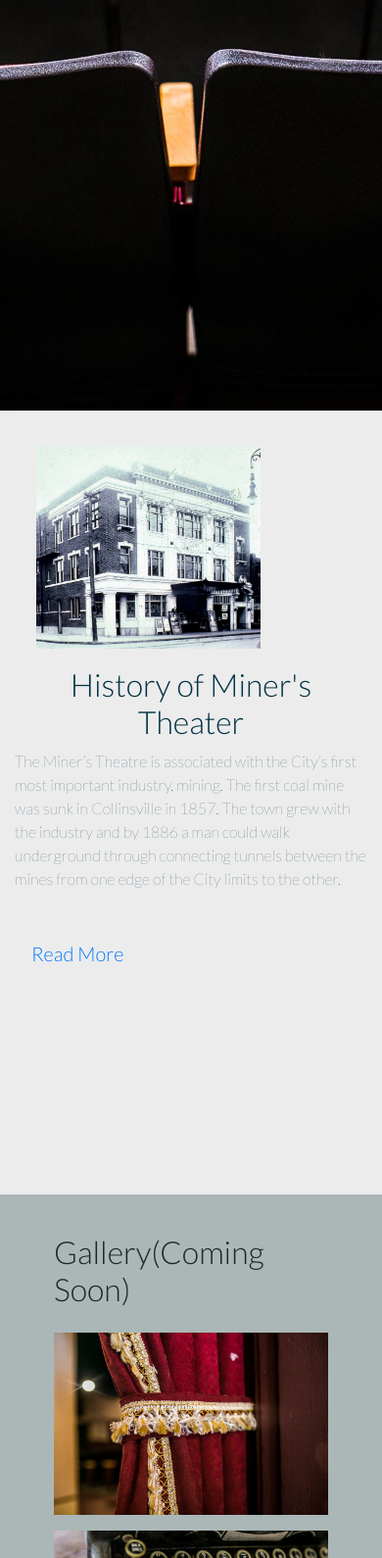
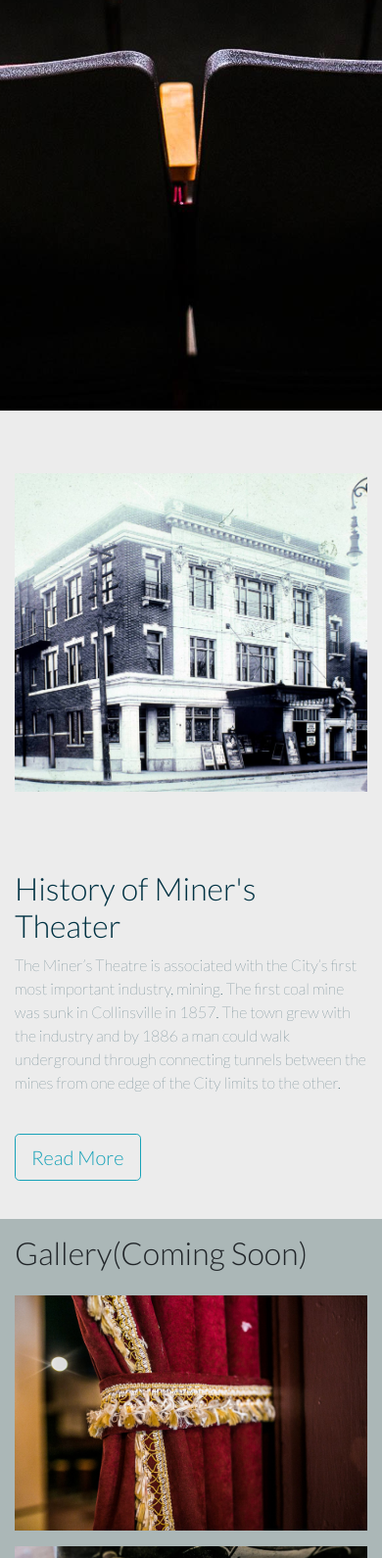
Before and after one commit to nevinherring/miners-theatre-pro, a plain HTML site: page index.html in a window 390 px wide. Shown: the part 381-1971 px from the top of the page at 98% size. Drawn offline with nearby package versions, Linux system fonts and the light colour scheme.

Commit message:
about section completed

```diff
--- a/index.html
+++ b/index.html
@@ -3,7 +3,7 @@
 <head>
     <meta charset="utf-8" />
     <meta http-equiv="X-UA-Compatible" content="IE=edge">
-    <title>157 Storage</title>
+    <title>Miner's Theatre</title>
     <meta name="viewport" content="width=device-width, initial-scale=1">
     <link rel="stylesheet" href="https://maxcdn.bootstrapcdn.com/bootstrap/4.0.0/css/bootstrap.min.css">
     <link href="https://fonts.googleapis.com/css?family=Lato:100,300" rel="stylesheet">
@@ -42,18 +42,18 @@
     <section id="about">
         <div class="container">
             <div class="row">
-              <div class="col-md-6 col-sm-6">
+              <div class="col-lg-6 col-md-12 col-sm-12">
                 <div class="about-left">
-                  <img src="img/original-picture.jpg" alt="Picture of Miner's theater in 1918">
+                  <img class="img-fluid" src="img/original-picture.jpg" alt="Picture of Miner's theater in 1918">
                 </div>
               </div>
-              <div class="col-md-6 col-sm-6">
+              <div class="col-lg-6 col-md-12 col-sm-12">
                 <div class="about-right">
                   <h2>History of Miner's Theater</h2>
                   <p>The Miner’s Theatre is associated with the City’s first most important industry, mining.  The first coal mine was sunk in Collinsville in 1857.  The town grew with the industry and by 1886 a man could walk underground through connecting tunnels between the mines from one edge of the City limits to the other.</p>
                 </div>
                 <br>
-                <a href="https://en.wikipedia.org/wiki/Miners_Institute_Building" class="btn btn-default btn-lg about-btn">Read More</a>
+                <a href="https://en.wikipedia.org/wiki/Miners_Institute_Building" class="btn btn-outline-info btn-lg about-btn">Read More</a>
               </div>
             </div>
         </div>
@@ -111,7 +111,7 @@
 
     <!-- contact -->
     <section id="contact">
-        <div class="container-fluid">
+        <div class="container">
             <div class="row">
               <div class="col-md-6 col-sm-6">
                 <div class="important-left">
@@ -135,6 +135,6 @@
     <script src="https://code.jquery.com/jquery-3.2.1.slim.min.js" integrity="sha384-KJ3o2DKtIkvYIK3UENzmM7KCkRr/rE9/Qpg6aAZGJwFDMVNA/GpGFF93hXpG5KkN" crossorigin="anonymous"></script>
     <script src="https://cdnjs.cloudflare.com/ajax/libs/popper.js/1.12.9/umd/popper.min.js" integrity="sha384-ApNbgh9B+Y1QKtv3Rn7W3mgPxhU9K/ScQsAP7hUibX39j7fakFPskvXusvfa0b4Q" crossorigin="anonymous"></script>
     <script src="https://maxcdn.bootstrapcdn.com/bootstrap/4.0.0/js/bootstrap.min.js" integrity="sha384-JZR6Spejh4U02d8jOt6vLEHfe/JQGiRRSQQxSfFWpi1MquVdAyjUar5+76PVCmYl" crossorigin="anonymous"></script>
-    <script src="app.js"></script>
+    <!-- <script src="app.js"></script> -->
 </body>
 </html>
--- a/main.css
+++ b/main.css
@@ -11,16 +11,15 @@ body {
     background-size: cover;
     background-blend-mode: multiply;
     padding-top: 16em;
-    /* padding-left: 15em; */
+    text-align: center;
 }
 
 #hero h1 {
     font-weight: 300;
-    text-align: center;
     font-size: 6.5em;
     color: #fff;
-    /* border: 5px solid #fff; */
-    /* display: inline; */
+    border: 5px solid #fff;
+    display: inline;
 }
 
 #about {
@@ -28,15 +27,11 @@ body {
     font-weight: 100;
     color: #013243;
     background-color: #ECECEC;
+    padding-top: 4em;
 }
 
-#about h2 {
-    text-align: center;
-
-}
-
-#about img {
-    height: 450px;
+#about .about-right {
+  padding-top: 5em;
 }
 
 #gallery {
@@ -58,13 +53,12 @@ body {
 #contact {
     height: 600px;
     background-color: #ABB7B7;
-    padding-top: 5%;
 }
 footer {
-    height: 300px;
+    height: 15em;
     background-color: #013243;
     color: #C5EFF7;
-    padding-top: 10em;
+    padding-top: 13em;
 }
 
     @media (min-width: 1200px) {
@@ -83,9 +77,7 @@ footer {
     }
 
     @media(max-width: 1240px){
-        #about img {
-            height: 375px;
-        }
+
     }
 
 
@@ -94,15 +86,15 @@ footer {
     }
 
     @media (max-width: 991px){
+      #hero h1 {
+          font-size: 5em;
+      }
 
         #about {
-            height: 1200px;
+          height: 1050px;
         }
 
-        #about img {
-            padding: 5% 0 0 0;
-            height: 500px;
-        }
+
 
         #gallery {
             height: 950px;
@@ -117,8 +109,12 @@ footer {
     }
 
     @media (max-width: 767px) {
-        #about img{
-            height: 375px;
+        #hero h1 {
+          font-size: 4em;
+        }
+
+        #about {
+          height: 900px;
         }
 
         #gallery {
@@ -134,17 +130,15 @@ footer {
 
 
         #about {
-            height: 1000px;
+
         }
 
         #about img {
-            height: 350px;
-            margin: 5%;
+
         }
 
         #gallery {
-            height: 1400px;
-            margin: auto;
+
         }
 
     }
@@ -163,65 +157,52 @@ footer {
 
     }
 
-    @media (max-width: 550px){
-        #about img{
-            height: 300px;
-        }
+    @media (max-width: 551px){
 
-        #hero{
-            padding-top: 30%;
-        }
+    }
 
-        #hero h1 {
-            font-size: 6em;
-        }
+    @media (max-width: 477px){
+      #hero h1 {
+        font-size: 3em;
+      }
+
+      #about {
+        height: 825px;
+      }
     }
+
 
     @media (max-width: 451px) {
 
 
         #hero h1 {
-            padding-top: 5%;
+
         }
 
 
         #hero h3{
-            padding-top: 5%;
+
         }
 
        #contact{
-           height: 700px;
-           padding-top: 2em;
-           padding-left: 0;
+
        }
 
         #about{
-            height: 800px;
+
         }
 
         #about img{
-            height: 225px;
-            padding-top: 5%;
-            padding-left: 1%;
+
         }
          #gallery {
-            height: 1200px;
+
         }
-
-
-
     }
 
     @media (max-width: 415px) {
+        #gallery {
 
-
-
-        #gallery {
-            padding: 2.5em;
-        }
-
-        #gallery {
-            height: 600px;
         }
 
     }
```
